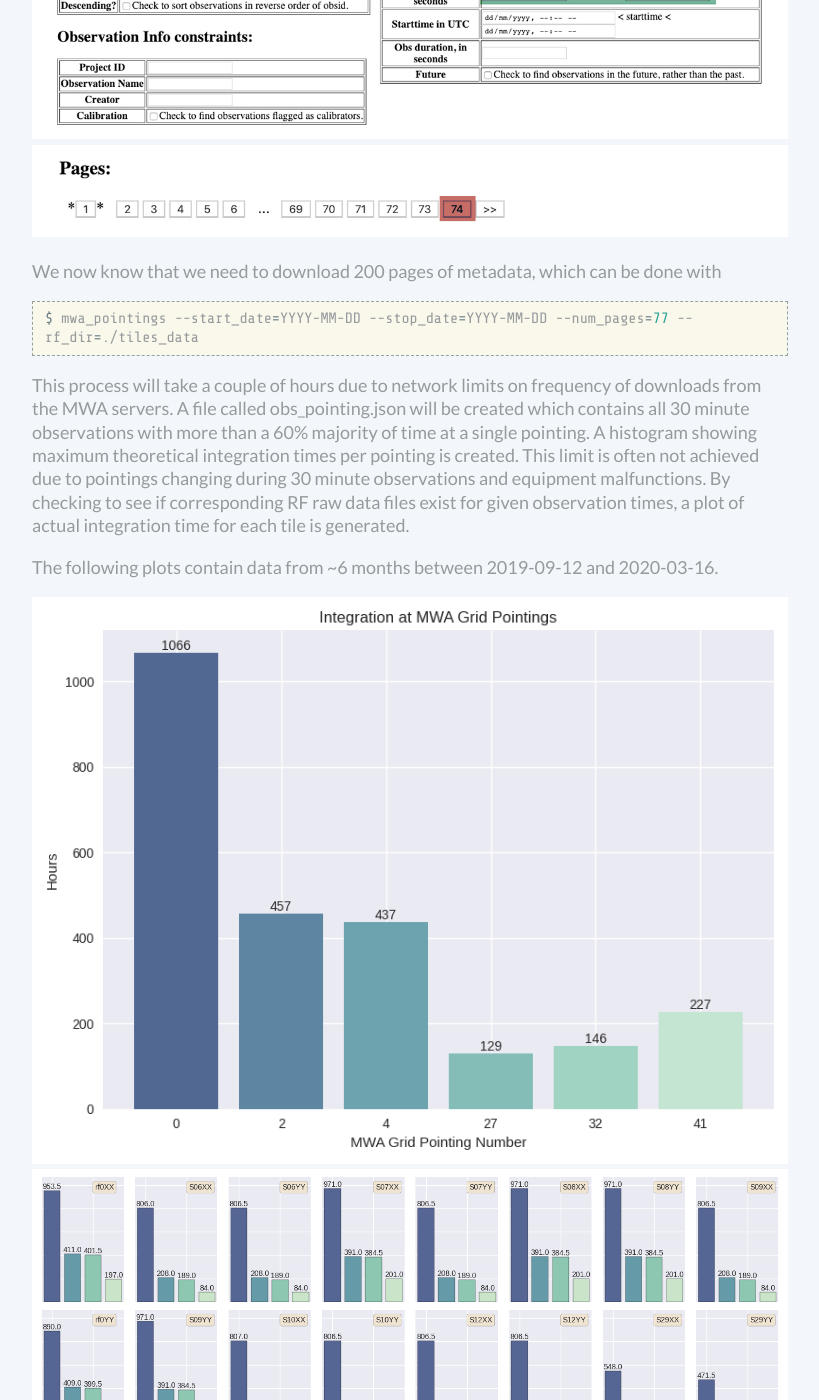
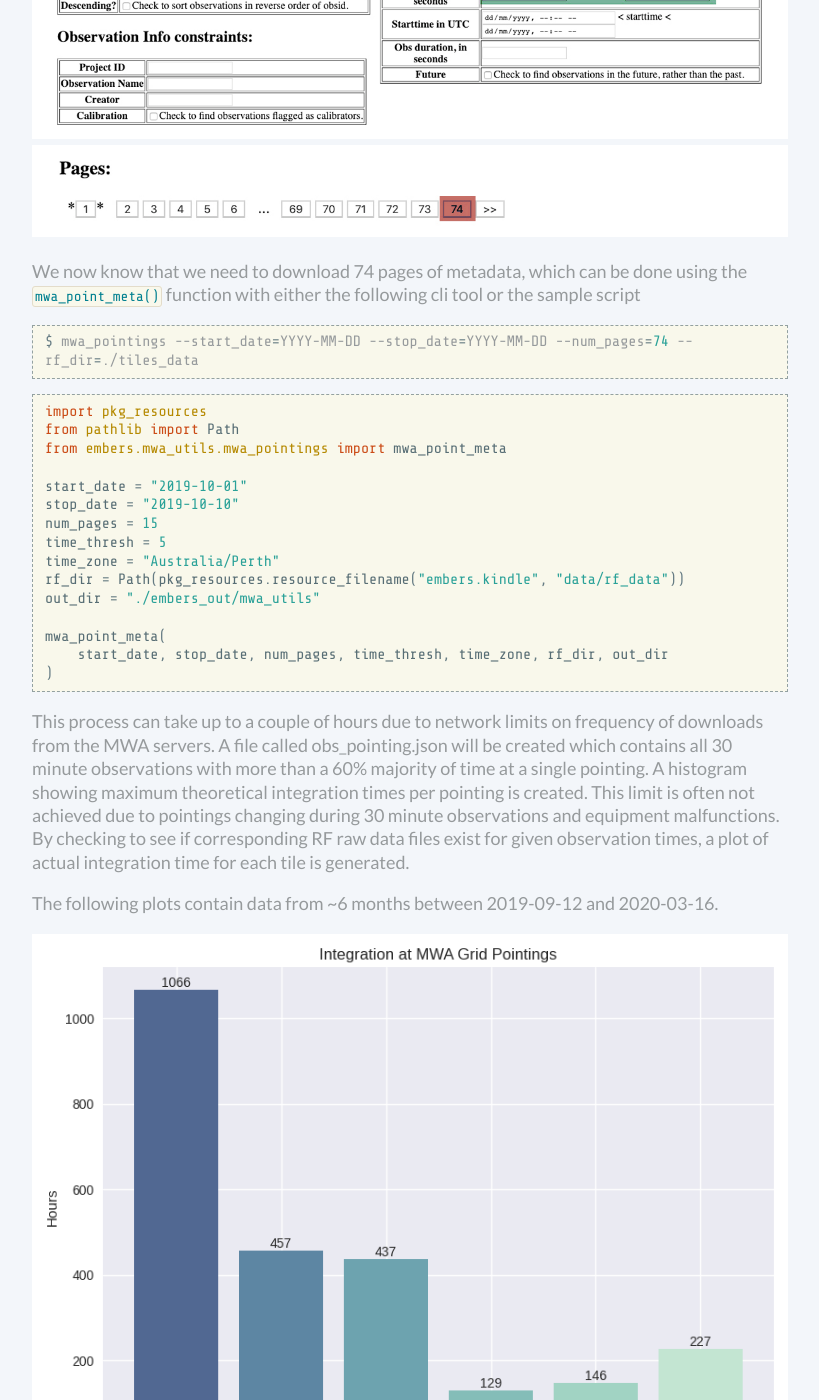
Before and after one commit to amanchokshi/EMBERS, a Sphinx documentation site: the page built from docs/embersbyexample.rst, in a window 1280 px wide and 1400 px high, scrolled down 14550 px. Shown: the whole window, without its empty margins (230-1049 px from the left). Built offline with Sphinx 7.4.7, drawn with Linux system fonts in a browser that asks for light colours; some of the changed text lies outside the part shown.

Commit message:
MWA_utils has code examples

```diff
--- a/docs/embersbyexample.rst
+++ b/docs/embersbyexample.rst
@@ -524,13 +524,33 @@
 .. image:: _static/imgs/metadata-2.jpg
     :width: 100%
 
-We now know that we need to download 200 pages of metadata, which can be done with
+We now know that we need to download 74 pages of metadata, which can be done using the :func:`~embers.mwa_utils.mwa_pointings.mwa_point_meta` function with
+either the following cli tool or the sample script
 
 .. code-block:: console
 
-    $ mwa_pointings --start_date=YYYY-MM-DD --stop_date=YYYY-MM-DD --num_pages=77 --rf_dir=./tiles_data
+    $ mwa_pointings --start_date=YYYY-MM-DD --stop_date=YYYY-MM-DD --num_pages=74 --rf_dir=./tiles_data
 
-This process will take a couple of hours due to network limits on frequency of downloads from the MWA servers. A file called obs_pointing.json will be created which
+
+.. code-block:: python
+
+    import pkg_resources
+    from pathlib import Path
+    from embers.mwa_utils.mwa_pointings import mwa_point_meta
+
+    start_date = "2019-10-01"
+    stop_date = "2019-10-10"
+    num_pages = 15
+    time_thresh = 5
+    time_zone = "Australia/Perth"
+    rf_dir = Path(pkg_resources.resource_filename("embers.kindle", "data/rf_data"))
+    out_dir = "./embers_out/mwa_utils"
+
+    mwa_point_meta(
+        start_date, stop_date, num_pages, time_thresh, time_zone, rf_dir, out_dir
+    )
+
+This process can take up to a couple of hours due to network limits on frequency of downloads from the MWA servers. A file called obs_pointing.json will be created which
 contains all 30 minute observations with more than a 60% majority of time at a single pointing. A histogram showing maximum theoretical integration times per
 pointing is created. This limit is often not achieved due to pointings changing during 30 minute observations and equipment malfunctions. By checking to see if
 corresponding RF raw data files exist for given observation times, a plot of actual integration time for each tile is generated.
@@ -543,13 +563,26 @@
 .. image:: _static/imgs/tiles_pointing_integration.png
    :width: 100%
 
+
 MWA Dipoles
 ^^^^^^^^^^^
-MWA metadata can also tell us if dipoles in the tiles which have been used are not functional.
+MWA metadata can also tell us if dipoles in the tiles which have been used are not functional. We can check this using the
+:func:`~embers.mwa_utils.mwa_dipoles.mwa_flagged_dipoles` function with the following cli tool or example script
 
 .. code-block:: console
 
     $ mwa_dipoles
+
+
+.. code-block:: python
+
+    from embers.mwa_utils.mwa_dipoles import mwa_flagged_dipoles
+
+    num_files = 10
+    out_dir = "./embers_out/mwa_utils"
+
+    mwa_flagged_dipoles(num_files, out_dir)
+
 
 .. image:: _static/imgs/flagged_dipoles.png
     :width: 100%
@@ -559,11 +592,34 @@
 MWA FEE
 ^^^^^^^
 MWA Fully Embedded Element (FEE) beam models represent the cutting edge of simulated MWA beam models. We generate MWA FEE model healpix maps at the given nside
-using the `MWA Primay Beam <https://github.com/MWATelescope/mwa_pb>`_ GitHub repository.
+using the `MWA Primay Beam <https://github.com/MWATelescope/mwa_pb>`_ GitHub repository and the :func:`~embers.mwa_utils.mwa_fee.mwa_fee_model` function, with
+the following :samp:`mwa_fee` cli tool of example script
 
 .. code-block:: console
 
     $ mwa_fee
+
+
+.. code-block:: python
+
+    from embers.mwa_utils.mwa_fee import mwa_fee_model
+
+    # Healpix nside
+    nside = 32
+
+    # List of MWA pointings at which to evaluate the beam
+    pts = "0, 2, 4, 41"
+    pointings = [int(item) for item in pts.split(',')]
+
+    # List of flagged dipoles with indices from 1 to 32
+    # 1-16 are dipoles of XX pol while 17-32 are for YY
+    # 0 == No flagged dipoles
+    fgs = "0"
+    flags = [int(item) for item in _args.flags.split(',') if not "0"]
+
+    out_dir = "./embers_out/mwa_utils"
+
+    mwa_fee_model(out_dir, nside, pointings, flags)
 
 
 .. image:: _static/imgs/mwa_fee_beam_0_XX.png
```
